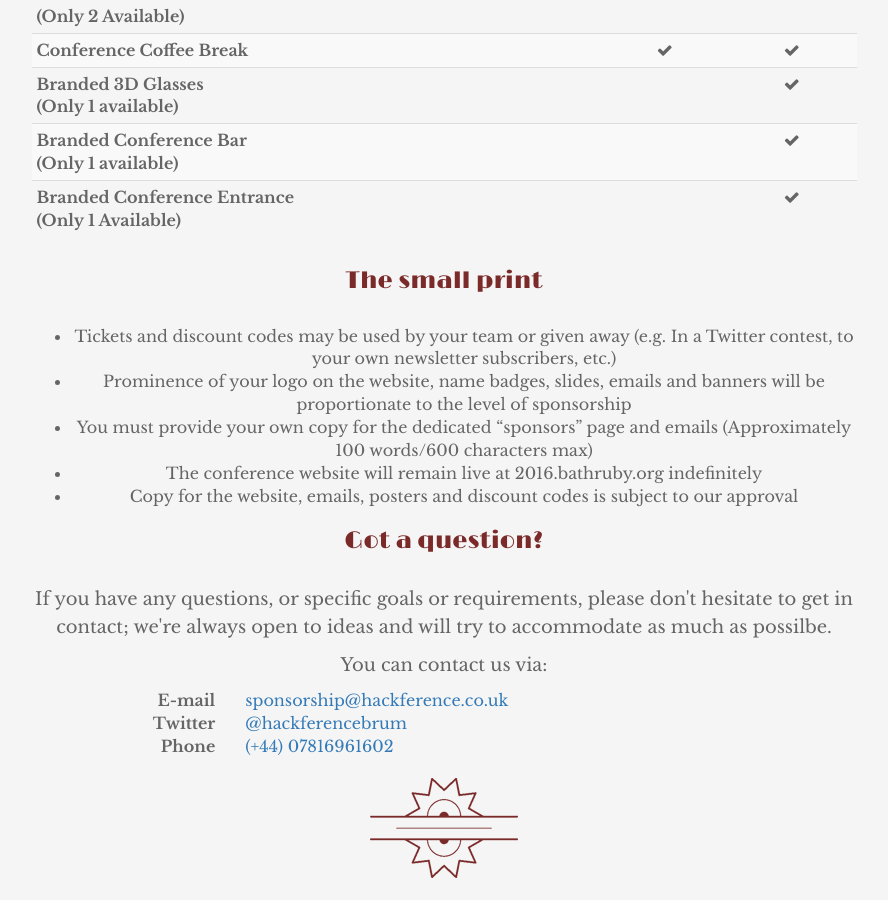
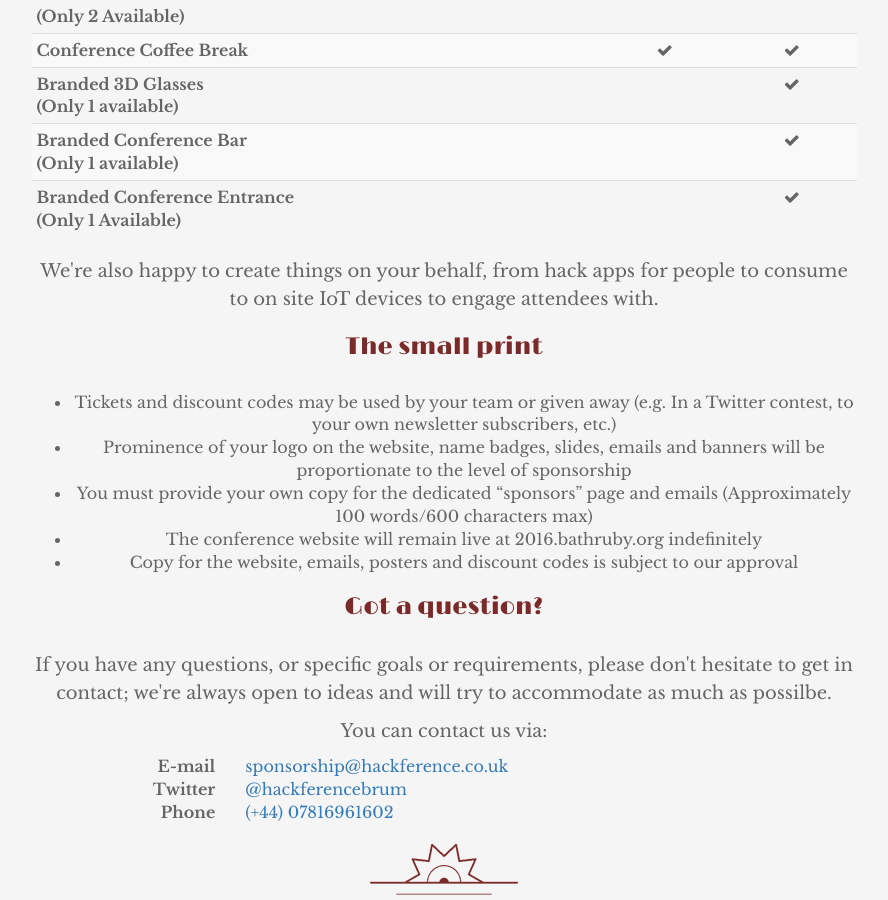
Before and after one commit to hackference/hackference-2016, a Jekyll site: the page built from sponsors/sponsor-us.html, in a window 1280 px wide and 900 px high, scrolled down 2151 px. Shown: the whole window, without its empty margins (196-1084 px from the left). Built offline with Jekyll 4.4.1, drawn with Linux system fonts in a browser that asks for light colours; nearby versions of some CDN libraries.

Commit message:
Add a bit about building custom stuff

```diff
--- a/sponsors/sponsor-us.html
+++ b/sponsors/sponsor-us.html
@@ -239,6 +239,8 @@ title: Why not sponsor Hackference
   </tbody>
 </table>
 
+<p>We're also happy to create things on your behalf, from hack apps for people to consume to on site IoT devices to engage attendees with.</p>
+
 <h3>The small print</h3>
 <ul>
   <li>Tickets and discount codes may be used by your team or given away (e.g. In a Twitter contest, to your own newsletter subscribers, etc.)</li>
```
